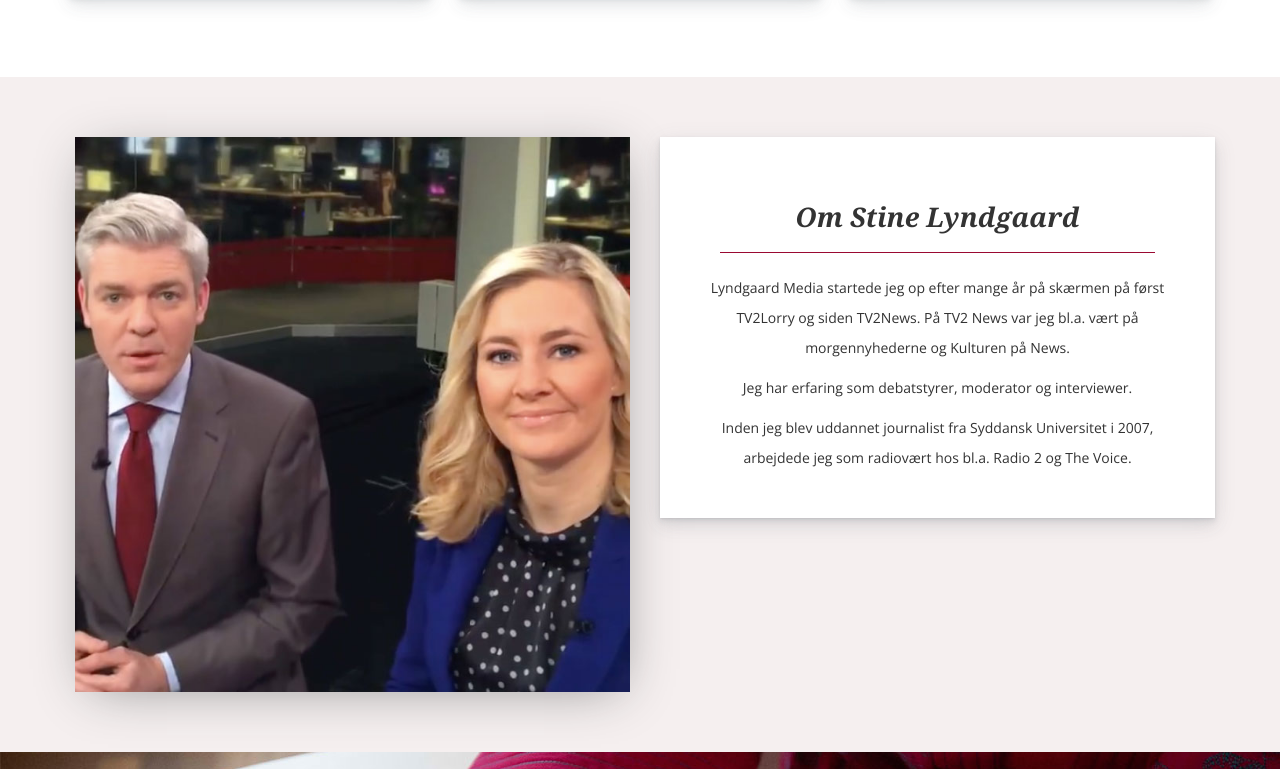
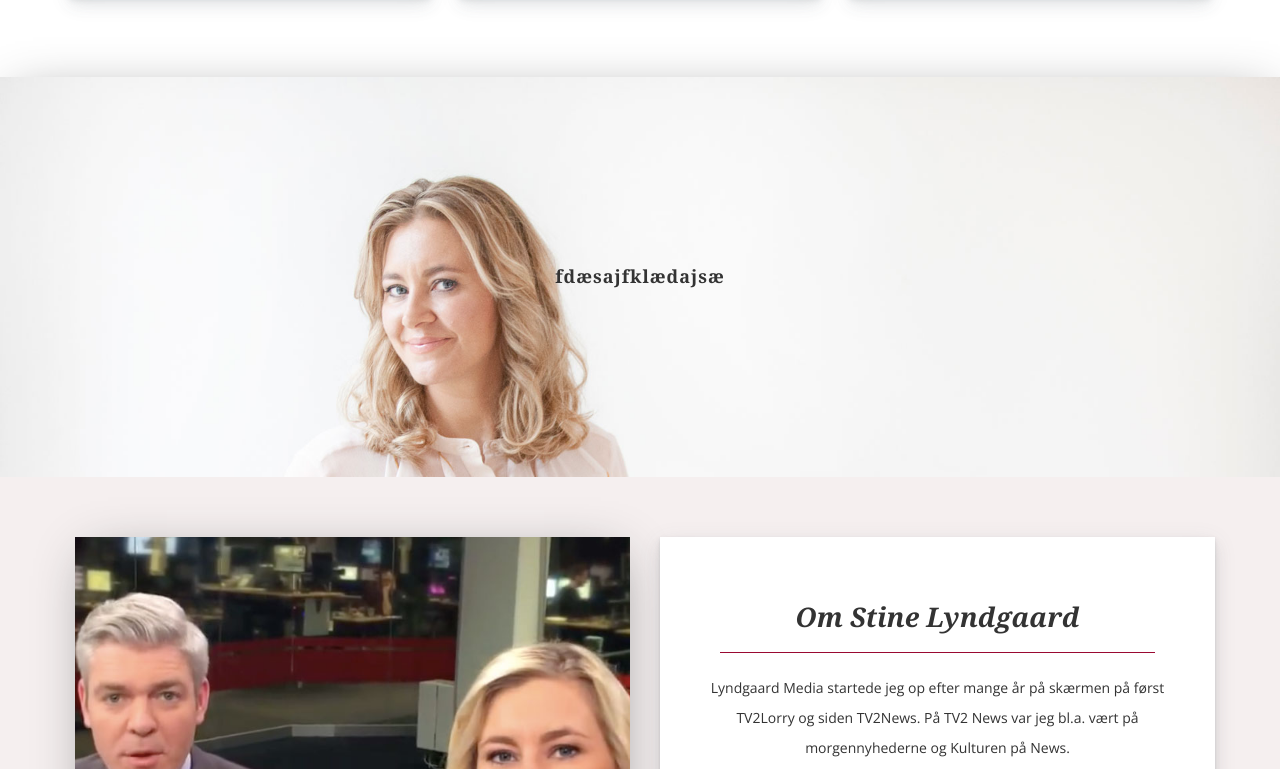
Before and after one commit to marcidenmark/marcipapineaudotcom, a plain HTML site: page index.html in a window 1280 px wide. Shown: the part 3922-4691 px from the top of the page. Drawn offline with nearby package versions, Linux system fonts and the light colour scheme; a web font is replaced by a local one.

Commit message:
start of new tv banner. waiting for pics from client

```diff
--- a/css/Components/banner.css
+++ b/css/Components/banner.css
@@ -1,6 +1,15 @@
 .welcome-banner {
 	display: flex;
 	height: 90vh;
+  background-size: cover !important;
+  align-items: center;
+  justify-content: center;
+ 	box-shadow: 2px 8px 50px -13px rgba(145,145,145,1);
+}
+
+.tv-banner {
+	display: flex;
+	height: 50vh;
   background-size: cover !important;
   align-items: center;
   justify-content: center;
--- a/index.html
+++ b/index.html
@@ -63,19 +63,6 @@
 	    </div>
 	</div>
   <!-- end of welcome-banner -->
-
-
-<!-- Quote banner -->
-<!--   <div class="quote-banner">
-	  <div class="container">
-      <div class="quote-banner-type">
-        <h4 class="">
-Some sort of quote, maybe a testimonial about your work?
-			</h4>
-      </div>
-	  </div>
-  </div> -->
-<!-- End of Quote banner -->
 
 <!-- Banner with PR -->
   <div class="container">
@@ -280,21 +267,19 @@ Some sort of quote, maybe a testimonial about your work?
 <!-- end of  potfolio journo CARDS -->
 
 
-  <!-- tv-banner -->
-
-  <!-- End of tv banner -->
-
-
-	<!--TV/om-banner-->
-<!-- 	<div class="container">
-		<div class="row">
-			<div class="col-xs-12 col-md-6">
-							  <div class="tv-pic" style="background-image: url('images/tv-4.jpg');">
-								</div>
-			</div>
-		</div>
-	</div> -->
-  <!-- end of TV/om-banner -->
+<!--Welcome-banner-->
+  <div class="tv-banner" style="background-image: url('images/stine-2.jpg');">
+		<div class="container">
+    	<div class="row">
+		      <div class="col-sm-12">
+						<h4>
+							fdæsajfklædajsæ
+						</h4>
+					</div>
+	     </div>
+	    </div>
+	</div>
+  <!-- end of welcome-banner -->
 
 
     <!-- OM Stine Lyndgaard-banner (beige-banner)  -->
```
